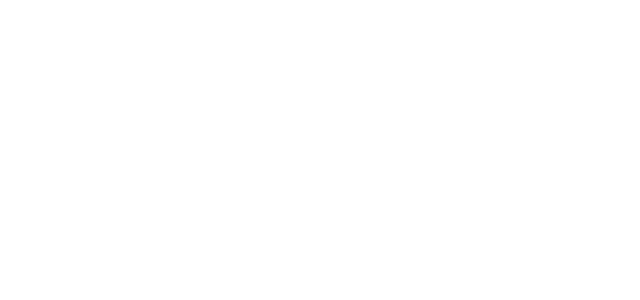
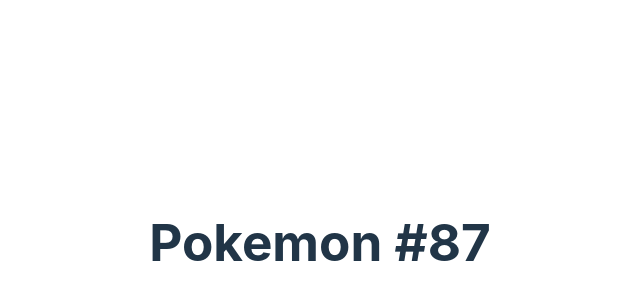
Before and after one commit to yashaswinij1999/React, a React (Vite) app in the folder Attempt 2/React-Practice/: page / in a window 1280 px wide. Shown: the part 158-458 px from the top of the page, without its empty margins (320-960 px from the left). Built offline with nearby package versions, Linux system fonts and the light colour scheme.

Commit message:
rendered h1 with random pokemon number

```diff
--- a/Attempt 2/React-Practice/src/Components/Pokecard.jsx
+++ b/Attempt 2/React-Practice/src/Components/Pokecard.jsx
@@ -2,6 +2,7 @@
 
 function Pokecard() {
   const random = Math.floor(Math.random() * 150) + 1;
+  return <h1>Pokemon #{random}</h1>;
 }
 
 export default Pokecard;
```
